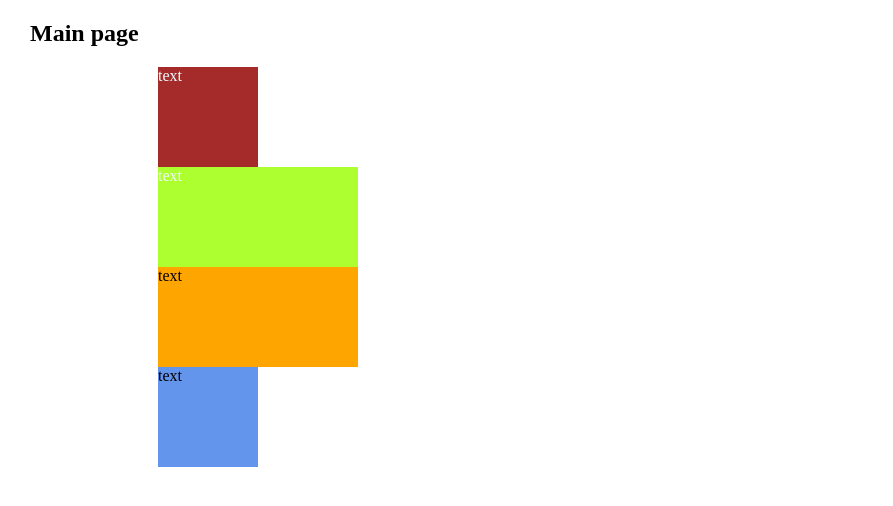
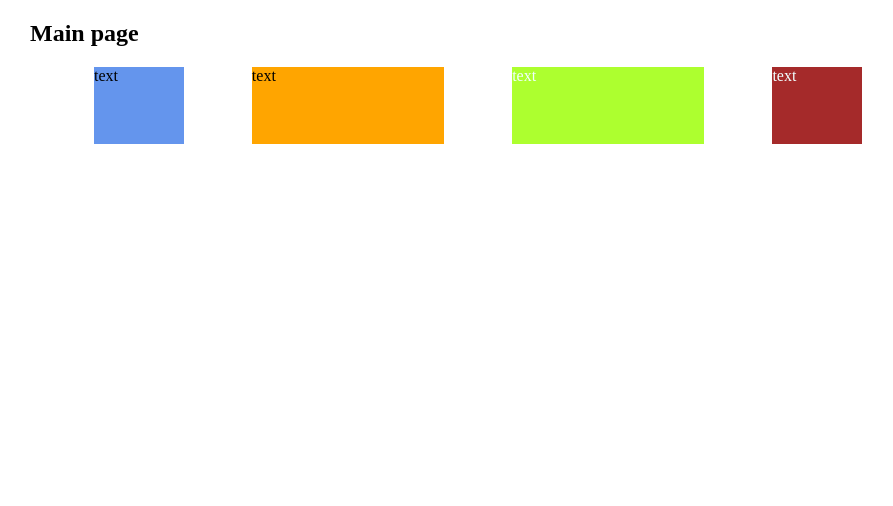
Before and after one commit to YuzhakovAleksei/web_project, a plain HTML site: page git_test/index.html in a window 1280 px wide. Shown: the whole page, without its empty margins (162-1055 px from the left). Drawn offline with Linux system fonts and the light colour scheme.

Commit message:
edit order

```diff
--- a/git_test/css/styles.css
+++ b/git_test/css/styles.css
@@ -5,32 +5,35 @@
 }
 
 .container {
-  padding-left: 10vw;
-  padding-right: 10vw;
+  display: flex;
+  justify-content: space-between;
+  padding-left: 5vw;
+  padding-right: 5vw;
 }
 
-.right-panel {
-  width: 100px;
-  height: 100px;
-  background-color: brown;
-  color: azure;
-}
 
 .left-panel {
-  width: 100px;
-  height: 100px;
+  width: 7vw;
+  height: 6vw;
   background-color: cornflowerblue;
 }
 
+.midleft-panel {
+  width: 15vw;
+  height: 6vw;
+  background-color: orange;
+}
+
 .midright-panel {
-  width: 200px;
-  height: 100px;
+  width: 15vw;
+  height: 6vw;
   color: azure;
   background-color: greenyellow;
 }
 
-.midleft-panel {
-  width: 200px;
-  height: 100px;
-  background-color: orange;
+.right-panel {
+  width: 7vw;
+  height: 6vw;
+  background-color: brown;
+  color: azure;
 }
--- a/git_test/index.html
+++ b/git_test/index.html
@@ -11,10 +11,10 @@
   <section class="main-section">
     <h1>Main page</h1>
     <div class="container">
+      <div class="left-panel">text</div>
+      <div class="midleft-panel">text</div>
+      <div class="midright-panel">text</div>
       <div class="right-panel">text</div>
-      <div class="midright-panel">text</div>
-      <div class="midleft-panel">text</div>
-      <div class="left-panel">text</div>
     </div>
   </section>
 
```
